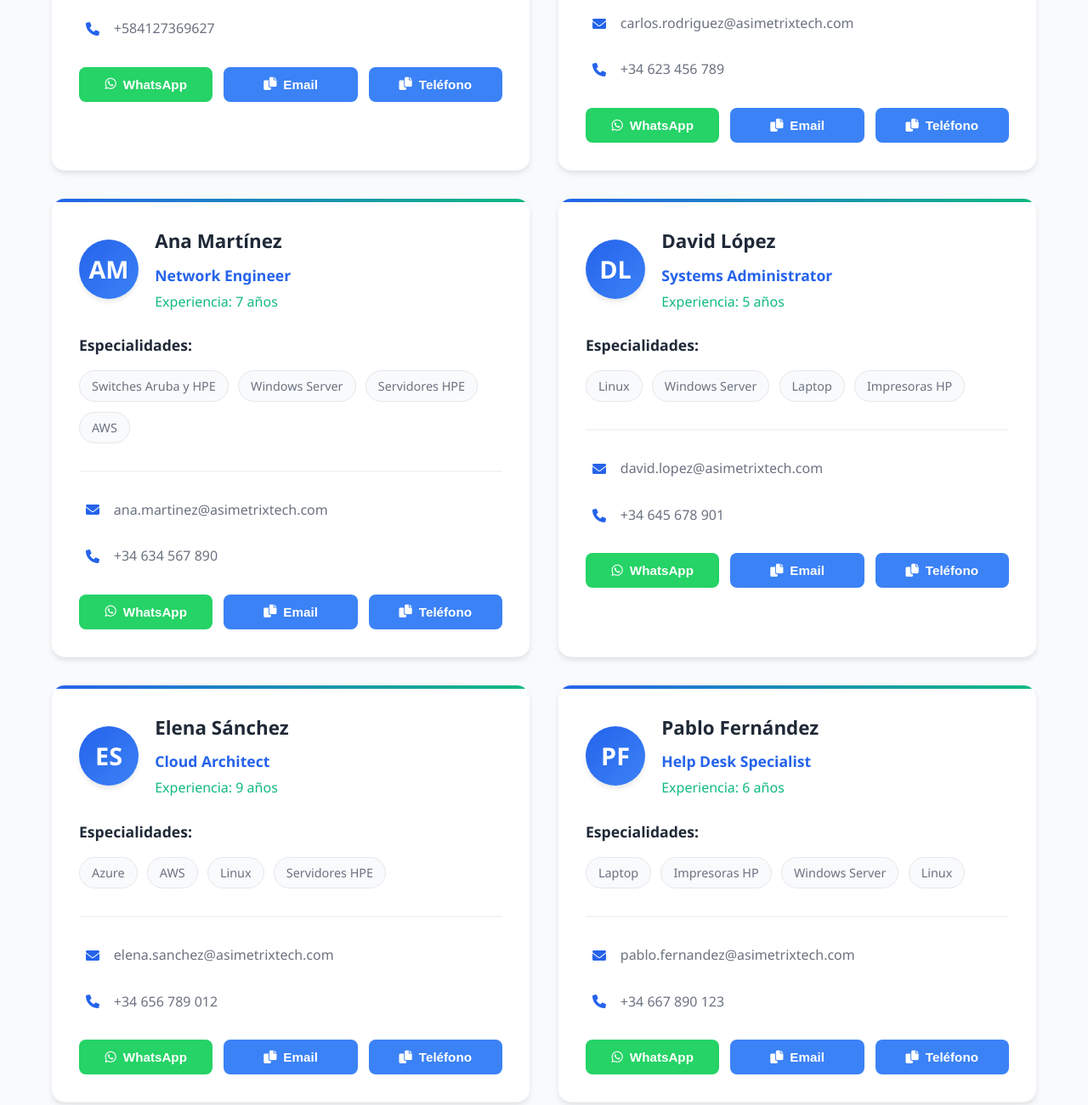
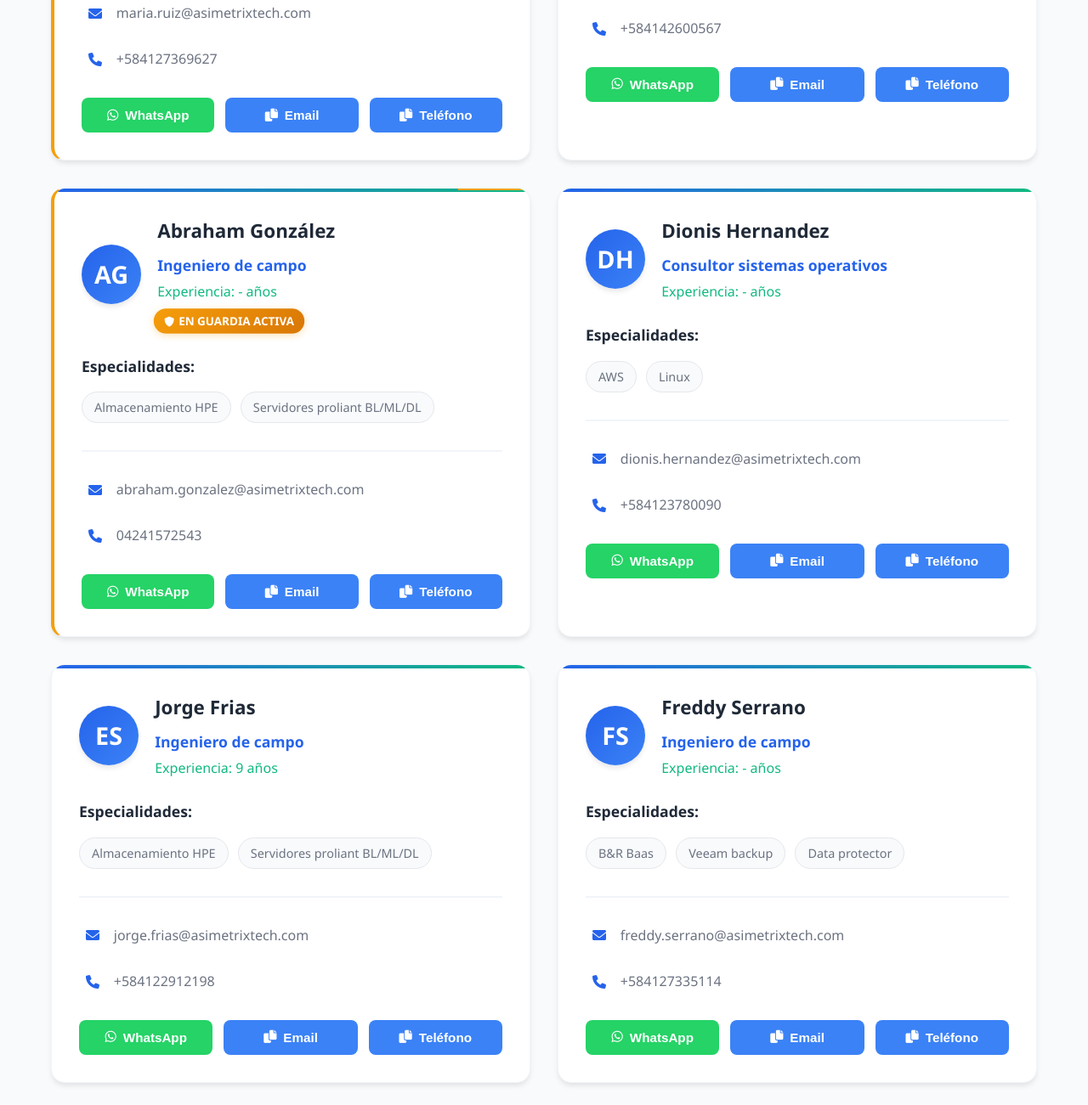
Before and after one commit to CarlosDP20/CardsEnginners1.0, a plain HTML site: page index.html in a window 1280 px wide. Shown: the part 1656-2957 px from the top of the page at 85% size. Drawn offline with Linux system fonts and the light colour scheme.

Commit message:
$$GIT COMMIT

```diff
--- a/index.html
+++ b/index.html
@@ -58,8 +58,8 @@
     <button class="filter-btn" onclick="filterByTech('Windows Server')">
         <i class="fab fa-windows"></i> Windows Server
     </button>
-    <button class="filter-btn" onclick="filterByTech('Servidores HPE')">
-        <i class="fas fa-server"></i> Servidores HPE
+    <button class="filter-btn" onclick="filterByTech('Servidores Proliant')">
+        <i class="fas fa-server"></i> Servidores Proliant
     </button>
     <button class="filter-btn" onclick="filterByTech('Switches Aruba y HPE')">
         <i class="fas fa-network-wired"></i> Switches Aruba/HPE
--- a/script.js
+++ b/script.js
@@ -1,64 +1,70 @@
-// Base de datos de ingenieros
+// Base de datos de ingenieros ACTUALIZADA con campo de guardia
 const engineers = [
     {
         id: 1,
         name: "María Ruiz",
         title: "Consultor de servicios",
-        specialties: ["Azure", "Windows Server"],
+        specialties: ["Azure", "Windows Server", "Monitoreo"],
         experience: "- años",
         avatar: "MR",
         email: "maria.ruiz@asimetrixtech.com",
-        phone: "+584127369627"
+        phone: "+584127369627",
+        onDuty: true  // ✅ Está de guardia
     },
     {
         id: 2,
-        name: "Carlos Rodríguez",
-        title: "Infrastructure Specialist",
-        specialties: ["Windows Server", "Switches Aruba y HPE", "Linux", "Impresoras HP"],
-        experience: "6 años",
-        avatar: "CR",
-        email: "carlos.rodriguez@asimetrixtech.com",
-        phone: "+34 623 456 789"
+        name: "Harry Jaspe",
+        title: "Consultor sistemas operativos",
+        specialties: ["Linux", "Monitoreo", "Unix"],
+        experience: "- años",
+        avatar: "HJ",
+        email: "harry.jaspe@asimetrixtech.com",
+        phone: "+584142600567",
+        onDuty: false
     },
     {
         id: 3,
-        name: "Ana Martínez",
-        title: "Network Engineer",
-        specialties: ["Switches Aruba y HPE", "Windows Server", "Servidores HPE", "AWS"],
-        experience: "7 años",
-        avatar: "AM",
-        email: "ana.martinez@asimetrixtech.com",
-        phone: "+34 634 567 890"
+        name: "Abraham González",
+        title: "Ingeniero de campo",
+        specialties: ["Almacenamiento HPE", "Servidores proliant BL/ML/DL"],
+        experience: "- años",
+        avatar: "AG",
+        email: "abraham.gonzalez@asimetrixtech.com",
+        phone: "04241572543",
+        onDuty: true
     },
     {
         id: 4,
-        name: "David López",
-        title: "Systems Administrator",
-        specialties: ["Linux", "Windows Server", "Laptop", "Impresoras HP"],
-        experience: "5 años",
-        avatar: "DL",
-        email: "david.lopez@asimetrixtech.com",
-        phone: "+34 645 678 901"
+        name: "Dionis Hernandez",
+        title: "Consultor sistemas operativos",
+        specialties: ["AWS", "Linux"],
+        experience: "- años",
+        avatar: "DH",
+        email: "dionis.hernandez@asimetrixtech.com",
+        phone: "+584123780090",
+        onDuty: false
     },
     {
         id: 5,
-        name: "Elena Sánchez",
-        title: "Cloud Architect",
-        specialties: ["Azure", "AWS", "Linux", "Servidores HPE"],
+        name: "Jorge Frias",
+        title: "Ingeniero de campo",
+        specialties: ["Almacenamiento HPE", "Servidores proliant BL/ML/DL"],
         experience: "9 años",
         avatar: "ES",
-        email: "elena.sanchez@asimetrixtech.com",
-        phone: "+34 656 789 012"
+        email: "jorge.frias@asimetrixtech.com",
+        phone: "+584122912198",
+        onDuty: false
     },
     {
         id: 6,
-        name: "Pablo Fernández",
-        title: "Help Desk Specialist",
-        specialties: ["Laptop", "Impresoras HP", "Windows Server", "Linux"],
-        experience: "6 años",
-        avatar: "PF",
-        email: "pablo.fernandez@asimetrixtech.com",
-        phone: "+34 667 890 123"
+        name: "Freddy Serrano",
+        title: "Ingeniero de campo",
+        specialties: ["B&R Baas", "Veeam backup", "Data protector"],
+        experience: "- años",
+        avatar: "FS",
+        email: "freddy.serrano@asimetrixtech.com",
+        phone: "+584127335114",
+        onDuty: false
     }
 ];
 
@@ -128,10 +134,15 @@ function displayResults(filteredEngineers, searchTerm) {
     }
 }
 
-// FUNCIÓN PRINCIPAL - WHATSAPP DIRECTO (SIN PROMPT)
+// FUNCIÓN PRINCIPAL ACTUALIZADA con indicador de guardia
 function createEngineerCard(engineer, searchTerm = '') {
     const card = document.createElement('div');
     card.className = 'engineer-card';
+
+    // Agregar clase si está de guardia
+    if (engineer.onDuty) {
+        card.classList.add('on-duty');
+    }
 
     const specialtiesHTML = engineer.specialties.map(specialty => {
         const isHighlighted = searchTerm && specialty.toLowerCase().includes(searchTerm);
@@ -141,8 +152,19 @@ function createEngineerCard(engineer, searchTerm = '') {
     // Limpiar el número para WhatsApp
     const cleanPhone = engineer.phone.replace(/\s+/g, '').replace('+', '');
 
-    // Mensaje predeterminado
-    const defaultMessage = `Saludos Ing ${engineer.name}. Se le procederá asignar un caso, por favor contactarse con el cliente en la menor brevedad posible.`;
+    // Mensaje predeterminado - diferente si está de guardia
+    let defaultMessage;
+    if (engineer.onDuty) {
+        defaultMessage = `Hola ${engineer.name}, tengo un caso urgente que requiere tu atención inmediata. Vi que estás de guardia activa en AsimetrixTech.`;
+    } else {
+        defaultMessage = `Hola ${engineer.name}, me interesa contactarte por tus servicios de ingeniería. Vi tu perfil en AsimetrixTech.`;
+    }
+
+    // Indicador de guardia (solo se muestra si onDuty es true)
+    const dutyIndicator = engineer.onDuty ?
+        `<div class="duty-indicator">
+            <i class="fas fa-shield-alt"></i> EN GUARDIA ACTIVA
+        </div>` : '';
 
     card.innerHTML = `
         <div class="engineer-header">
@@ -151,6 +173,7 @@ function createEngineerCard(engineer, searchTerm = '') {
                 <h3>${engineer.name}</h3>
                 <div class="engineer-title">${engineer.title}</div>
                 <div class="engineer-experience">Experiencia: ${engineer.experience}</div>
+                ${dutyIndicator}
             </div>
         </div>
         <div class="specialties">
--- a/styles.css
+++ b/styles.css
@@ -518,3 +518,51 @@ body {
         min-width: 100%;
     }
 }
+/* Indicador de Guardia */
+.duty-indicator {
+    background: linear-gradient(135deg, #f59e0b, #d97706);
+    color: white;
+    padding: 4px 12px;
+    border-radius: 20px;
+    font-size: 0.8rem;
+    font-weight: 600;
+    display: inline-flex;
+    align-items: center;
+    gap: 0.3rem;
+    margin-top: 0.5rem;
+    animation: pulse-gold 2s infinite;
+    box-shadow: 0 2px 8px rgba(245, 158, 11, 0.3);
+}
+
+.duty-indicator i {
+    font-size: 0.7rem;
+}
+
+@keyframes pulse-gold {
+    0% { transform: scale(1); }
+    50% { transform: scale(1.05); }
+    100% { transform: scale(1); }
+}
+
+/* Efecto de brillo para las tarjetas con guardia */
+.engineer-card.on-duty {
+    border-left: 4px solid #f59e0b;
+    position: relative;
+    overflow: hidden;
+}
+
+.engineer-card.on-duty::after {
+    content: '';
+    position: absolute;
+    top: 0;
+    left: 0;
+    right: 0;
+    height: 2px;
+    background: linear-gradient(90deg, #f59e0b, #fbbf24, #f59e0b);
+    animation: shimmer 3s infinite;
+}
+
+@keyframes shimmer {
+    0% { transform: translateX(-100%); }
+    100% { transform: translateX(100%); }
+}
```
